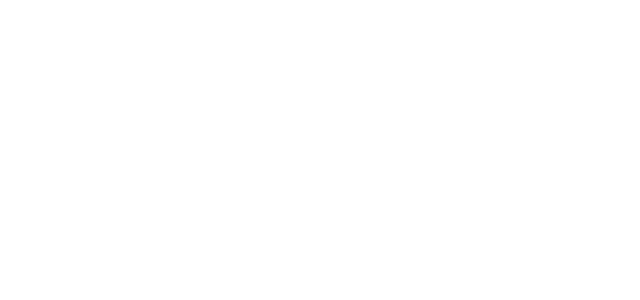
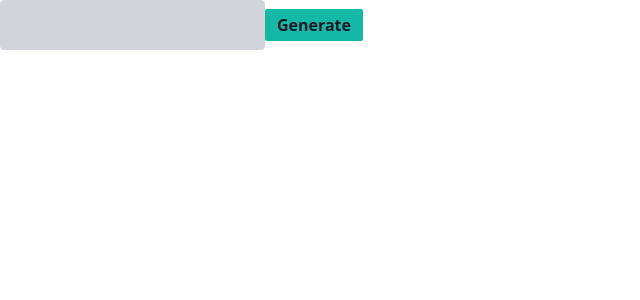
Before and after one commit to LBLBLBLBLBLB/sorting-visualizer, a React (Vite) app: page / in a window 1280 px wide. Shown: the top 300 px of the page, without its empty margins (0-640 px from the left). Built offline with nearby package versions, Linux system fonts and the light colour scheme.

Commit message:
get numbers from input and display

```diff
--- a/src/App.tsx
+++ b/src/App.tsx
@@ -1,5 +1,44 @@
+import { useState } from "react";
+
 const App = () => {
-  return <></>;
+  const [inputArray, setInputArray] = useState<number[]>([]);
+  const [displayInputNums, setDisplayInputNums] = useState<number[]>([]);
+  const [errorMsg, setErrorMsg] = useState<string>("");
+
+  const handleInput = (event: React.ChangeEvent<HTMLInputElement>) => {
+    const inputTxt = event.target.value;
+
+    if (inputTxt === "") {
+      setInputArray([]);
+      setDisplayInputNums([]);
+    } else {
+      const arrOfNums = inputTxt.split(",").map(Number);
+      setInputArray(arrOfNums);
+    }
+  };
+
+  const displayInput = () => {
+    setDisplayInputNums(inputArray);
+  };
+  console.log(displayInputNums);
+  return (
+    <>
+      <input
+        onChange={handleInput}
+        type="text"
+        className="bg-gray-300 text-black-700 border border-gray-300 rounded py-3 px-4  focus:outline-none focus:bg-white focus:border-gray-500 "
+      />
+      <button
+        onClick={displayInput}
+        className="bg-teal-500 px-3 py-1 rounded-sm font-semibold text-gray-900"
+      >
+        Generate
+      </button>
+      {displayInputNums.map((num) => (
+        <p>{num}</p>
+      ))}
+    </>
+  );
 };
 
 export default App;
```
